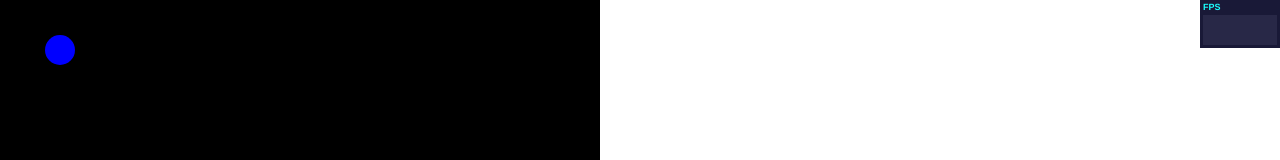
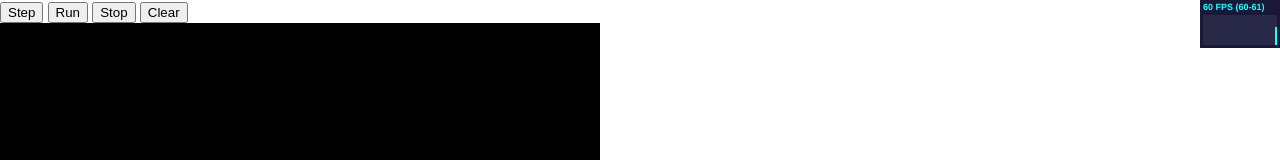
Before and after one commit to JakeCallery/liquidbounce, a website: page src/index.html in a window 1280 px wide. Both pictures are taken after a click on the button "Run". Shown: the top 160 px of the page. Drawn offline with nearby package versions, Linux system fonts and the light colour scheme.

Commit message:
moved test buttons to top, fixed bug with game stepping

```diff
--- a/src/index.html
+++ b/src/index.html
@@ -30,14 +30,14 @@
 <body>
     <div id="statsDiv" class="statsDiv"></div>
 
-    <div id="gameCanvasDiv">
-        <canvas id="gameCanvas" width="600" height="600"></canvas>
-    </div>
-
     <button id="stepButton">Step</button>
     <button id="startButton">Run</button>
     <button id="stopButton">Stop</button>
     <button id="clearButton">Clear</button>
+
+    <div id="gameCanvasDiv">
+        <canvas id="gameCanvas" width="600" height="600"></canvas>
+    </div>
 
     <script type="text/javascript">
         //Async load RequireJS
--- a/src/js/app/game/Game.js
+++ b/src/js/app/game/Game.js
@@ -117,7 +117,7 @@ function(EventDispatcher,ObjUtils, GameObjTypes, L, BlobPart ,Pool,
 		     */
 		    this.update = function($isManualUpdate){
 
-			    if($isManualUpdate === undefined || $isManualUpdate === false){
+			    if($isManualUpdate === undefined || $isManualUpdate !== true){
 				    self.updateId = self.window.requestAnimationFrame(self.update);
 			    }
 
```
